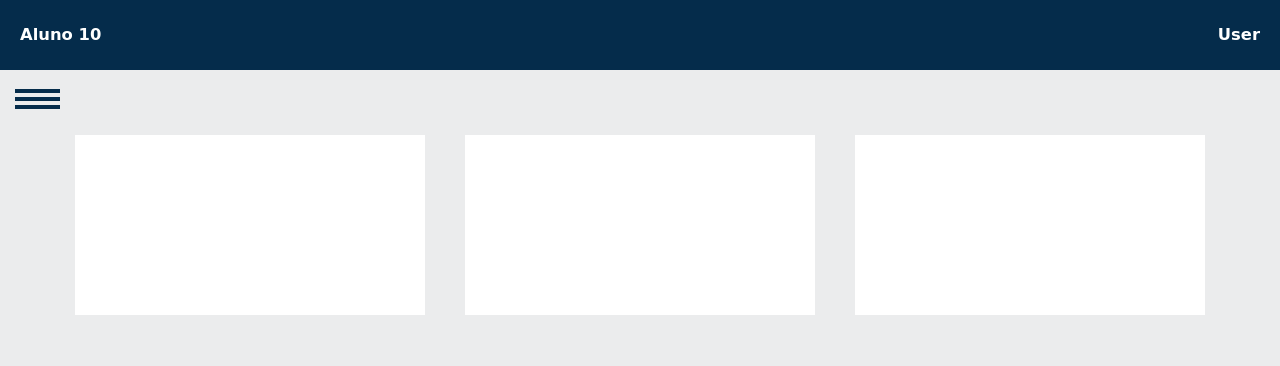
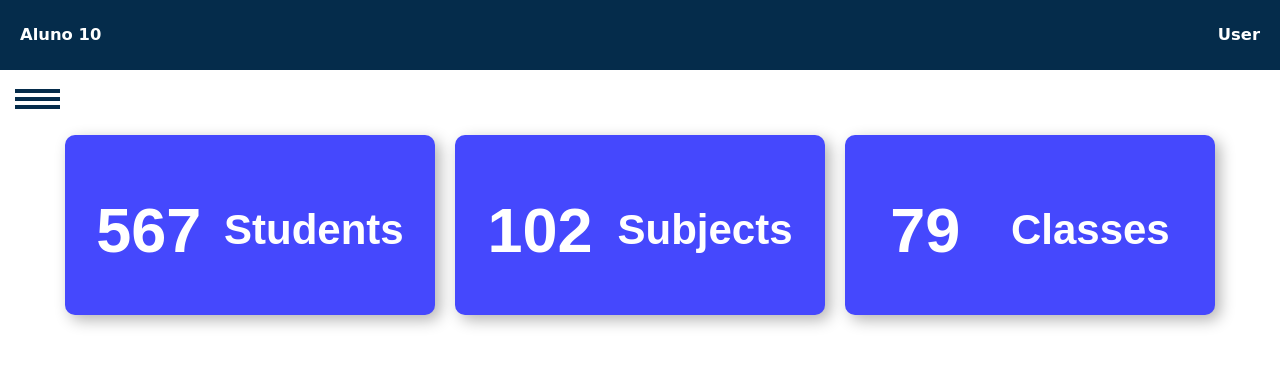
Before and after one commit to silvoneildr/aluno10-frontend, a React app: page /home in a window 1280 px wide. Shown: the top 366 px of the page. Built offline with nearby package versions, Linux system fonts and the light colour scheme.

Commit message:
WIP Css home page layout

```diff
--- a/src/components/Sidebar/styles.js
+++ b/src/components/Sidebar/styles.js
@@ -4,12 +4,12 @@ export const Sidebar = styled.div`
   position: absolute;
   width: 300px;
   height: 100%;
-  background: ${props => props.theme[props.color] || props.theme.primary};
+  background: ${props => props.theme[props.color] || props.theme.light};
   transition: 0.5s;
 
   ul li {
     list-style: none;
-    color: ${props => props.theme[props.color] || props.theme.secondary};
+    color: ${props => props.theme[props.color] || props.theme.primary};
     font-size: 20px;
     padding: 20px 24px;
   }
--- a/src/pages/Home/index.js
+++ b/src/pages/Home/index.js
@@ -1,7 +1,7 @@
 import React, { Fragment } from 'react';
 import Sidebar from 'Components/Sidebar';
 
-import { HeaderContainer, Main, Content, CardContent } from './styles';
+import { HeaderContainer, Main, Content, Card, CardBody } from './styles';
 
 const Header = React.memo(() => (
   <Fragment>
@@ -12,9 +12,24 @@ const Header = React.memo(() => (
     <Main>
       <Sidebar />
       <Content>
-        <CardContent />
-        <CardContent />
-        <CardContent />
+        <Card>
+          <CardBody>
+            <h2>567</h2>
+            <p>Students</p>
+          </CardBody>
+        </Card>
+        <Card>
+          <CardBody>
+            <h2>102</h2>
+            <p>Subjects</p>
+          </CardBody>
+        </Card>
+        <Card>
+          <CardBody>
+            <h2>79</h2>
+            <p>Classes</p>
+          </CardBody>
+        </Card>
       </Content>
     </Main>
   </Fragment>
--- a/src/pages/Home/styles.js
+++ b/src/pages/Home/styles.js
@@ -13,7 +13,7 @@ export const Main = styled.div`
   width: 100%;
   min-height: 100%;
   margin: 0 auto -50px;
-  background: ${props => props.theme.light};
+  background: ${props => props.theme.secondary};
 `;
 
 export const Content = styled.div`
@@ -29,15 +29,37 @@ export const Content = styled.div`
   justify-content: space-around;
 `;
 
-export const CardContent = styled.div`
-  background: ${props => props.theme.secondary};
-  padding: 5px;
-  width: 350px;
+export const CardGroup = styled.div`
+  display: flex;
+  position: absolute;
+  left: 0;
+  top: 20%;
+  transition: order 0.3s easeout;
+`;
+
+export const Card = styled.div`
+  background: ${props => props.theme.primary};
+  padding: 20px;
+  width: 370px;
   height: 180px;
   margin-top: 10px;
   line-height: 150px;
-  color: white;
   font-weight: bold;
   font-size: 3em;
   text-align: center;
+  color: ${props => props.theme.secondary};
+  font-family: sans-serif;
+  h2 p {
+    margin: 0;
+    padding: 0;
+  }
+  box-shadow: 5px 5px 15px rgba(0, 0, 0, 0.3);
+  border-radius: 10px;
 `;
+
+export const CardBody = styled.div`
+  display: flex;
+  flex-flow: row wrap;
+  height: 100%;
+  justify-content: space-around;
+`;
--- a/src/styles/theme.js
+++ b/src/styles/theme.js
@@ -2,7 +2,7 @@ export default {
   strong: '#052c4b',
   primary: '#4548fd',
   secondary: '#ffffff',
-  light: '#dcdee091',
+  light: '#e2e5ec',
   success: '#37da6b',
   warning: '#f0d74d',
   error: '#FF9494'
```
